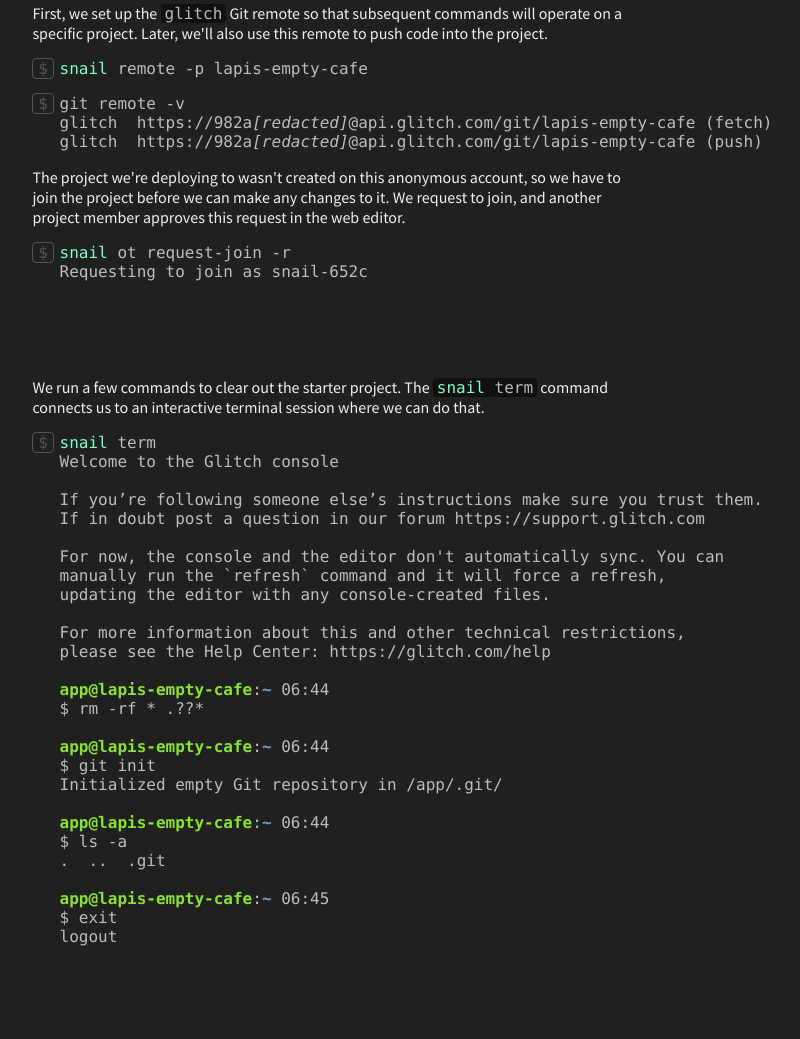
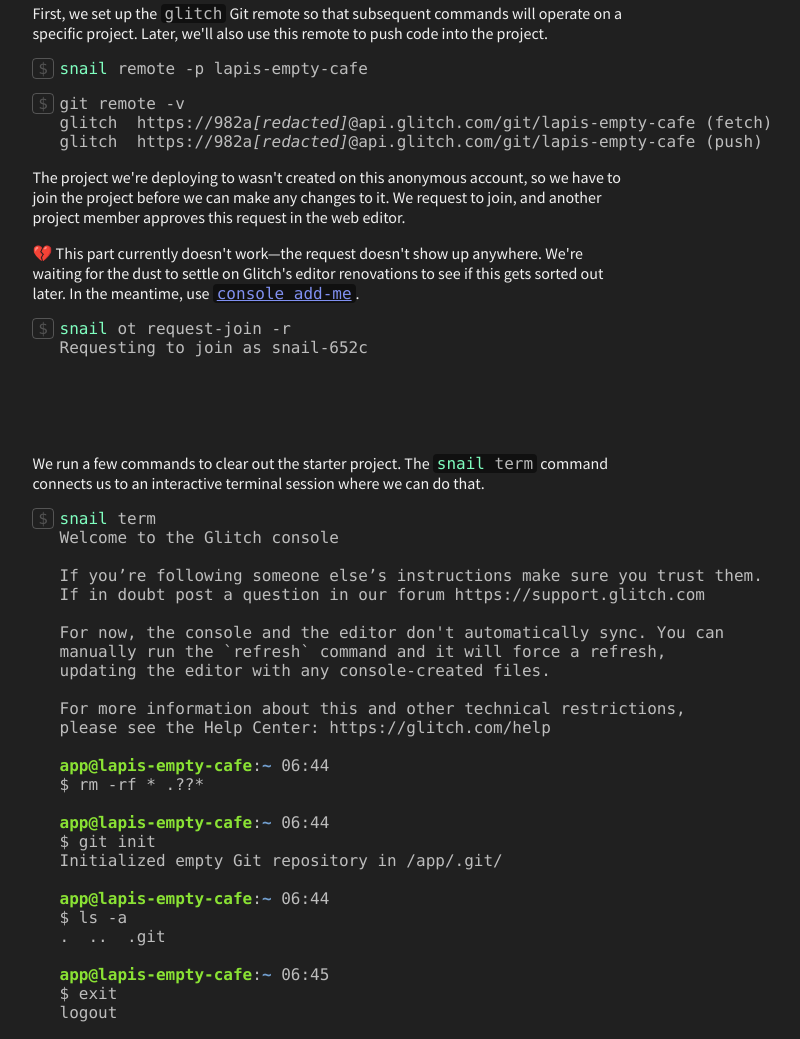
Before and after one commit to wh0/snail-cli, a website: page vanity/index.html in a window 1280 px wide. Shown: the part 3114-4153 px from the top of the page, without its empty margins (6-806 px from the left). Drawn offline with Linux system fonts and the light colour scheme.

Commit message:
vanity: add note about request-join not working

```diff
--- a/vanity/common.css
+++ b/vanity/common.css
@@ -142,6 +142,9 @@
   font-family: Consolas, Menlo, monospace;
   color: #f0f0f0c0;
 }
+a code {
+  color: inherit;
+}
 pre {
   font-family: Consolas, Menlo, monospace;
   color: #f0f0f0c0;
--- a/vanity/index.html
+++ b/vanity/index.html
@@ -349,6 +349,11 @@
     The project we're deploying to wasn't created on this anonymous account, so we have to join the project before we can make any changes to it.
     We request to join, and another project member approves this request in the web editor.
   </p>
+  <p>
+    💔 This part currently doesn't work&mdash;the request doesn't show up anywhere.
+    We're waiting for the dust to settle on Glitch's editor renovations to see if this gets sorted out later.
+    In the meantime, use <a href="help/console-add-me.html"><code>console add-me</code></a>.
+  </p>
 <pre class="sigil sigil-command">
 <span class="command">snail</span> ot request-join -r
 Requesting to join as snail-652c
```
Also changed, not shown: vanity/practice/index.html (+5 -0 lines).
